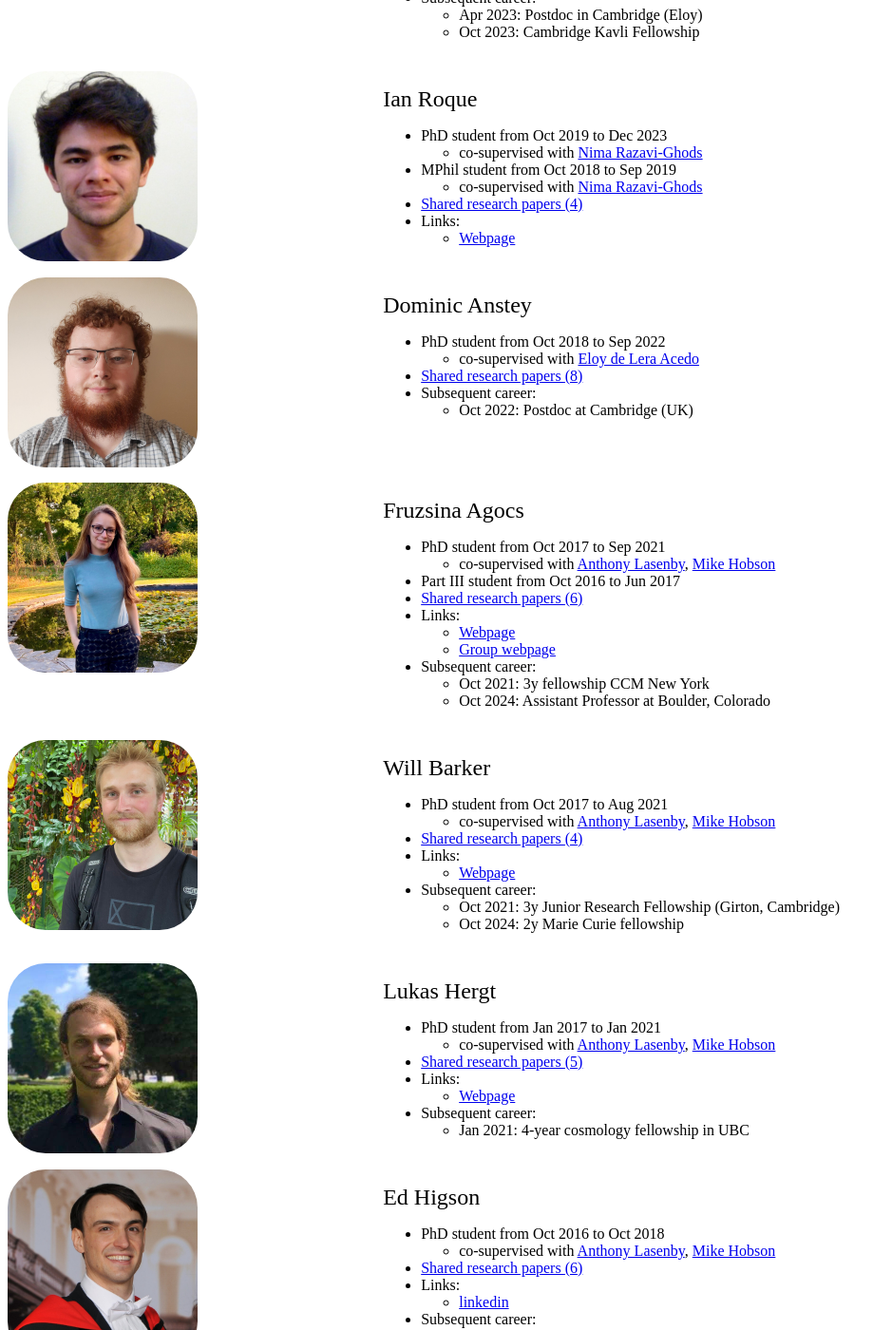
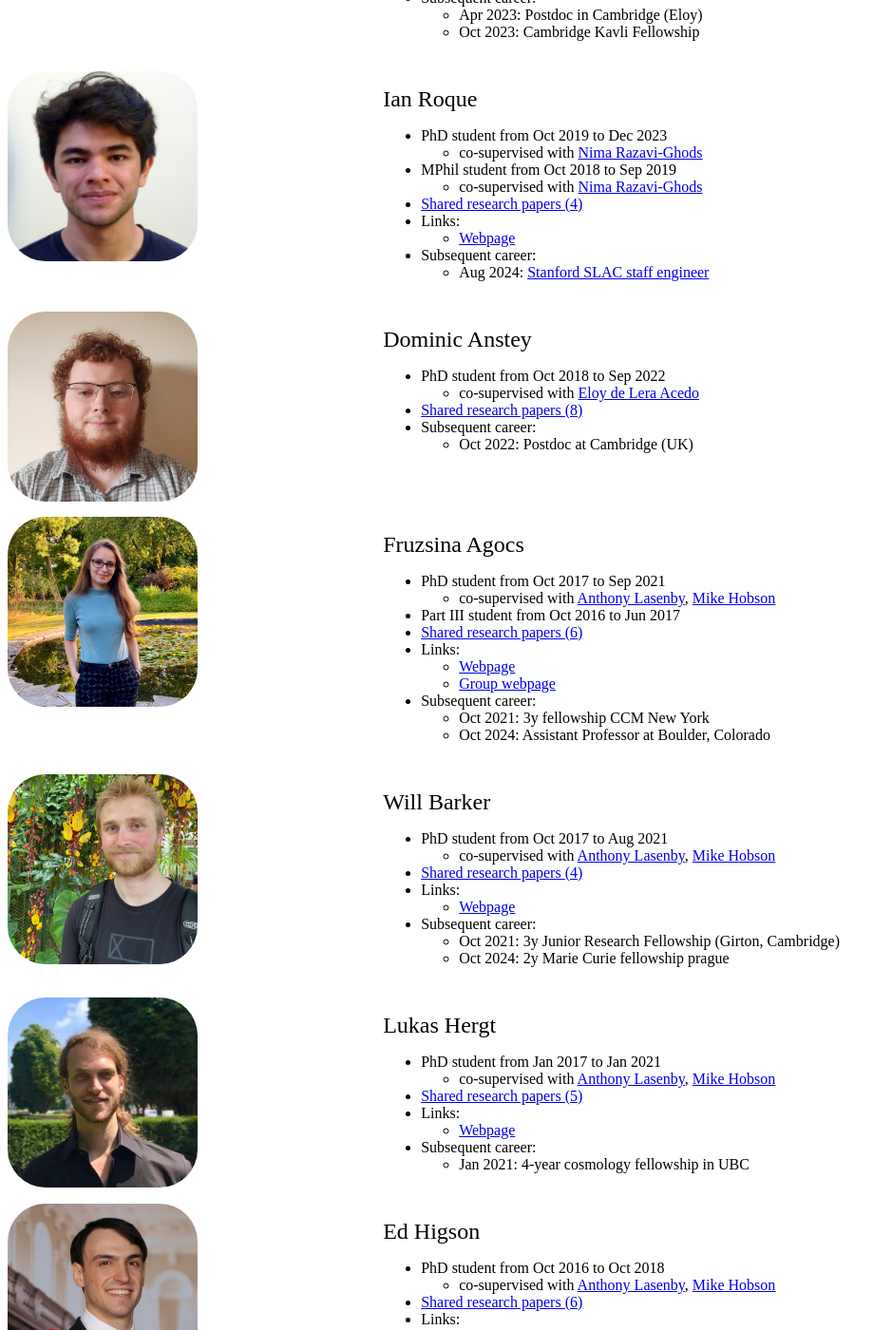
Before and after one commit to williamjameshandley/williamjameshandley.github.io, a Jekyll site: the page assets/students/students.html, which Jekyll copies as it is, in a window 1280 px wide and 1400 px high, scrolled down 3651 px. Shown: the whole window at 95% size, without its empty margins (0-939 px from the left). Built offline with Jekyll 4.4.1, drawn with Linux system fonts in a browser that asks for light colours; some of the changed text lies outside the part shown.

Commit message:
Updated timelines

```diff
--- a/assets/students/students.html
+++ b/assets/students/students.html
@@ -147,6 +147,9 @@
       <p>
         <ul>
           <li>PhD student from Oct 2022</li>
+          <li>
+            <a href="https://arxiv.org/search/?query=handley%2C+w%3B+Deng%2CW&searchtype=author">Shared research papers (1)</a>
+          </li>
         </ul>
       </p>
     </div>
@@ -386,6 +389,10 @@
               <a href="https://www.astro.phy.cam.ac.uk/directory/ian-roque">Webpage</a>
             </li>
           </ul>
+          <li>Subsequent career:</li>
+          <ul>
+            <li>Aug 2024: <a href="https://profiles.stanford.edu/ian-roque">Stanford SLAC staff engineer</a></li>
+          </ul>
         </ul>
       </p>
     </div>
@@ -462,7 +469,7 @@
           <li>Subsequent career:</li>
           <ul>
             <li>Oct 2021: 3y Junior Research Fellowship (Girton, Cambridge)</li>
-            <li>Oct 2024: 2y Marie Curie fellowship</li>
+            <li>Oct 2024: 2y Marie Curie fellowship prague</li>
           </ul>
         </ul>
       </p>
@@ -952,7 +959,7 @@
       </p>
       <p>
         <ul>
-          <li>Summer student from Jul 2024 to Sep 2024</li>
+          <li>Summer student from Jul 2024 to Aug 2024</li>
         </ul>
       </p>
     </div>
@@ -1151,6 +1158,9 @@
       <p>
         <ul>
           <li>Summer student from Jun 2018 to Sep 2018</li>
+          <li>
+            <a href="https://arxiv.org/search/?query=handley%2C+w%3B+Chen%2CS&searchtype=author">Shared research papers (1)</a>
+          </li>
           <li>Subsequent career:</li>
           <ul>
             <li>Oct 2019: PhD in Cosmology, Harvard</li>
```
Also changed, not shown: assets/students/students.yaml (+5 -2 lines), assets/students/images/originals/will_handley.jpg (added), assets/students/images/will_handley.jpg (added), assets/students/students.png, 1 other file.
